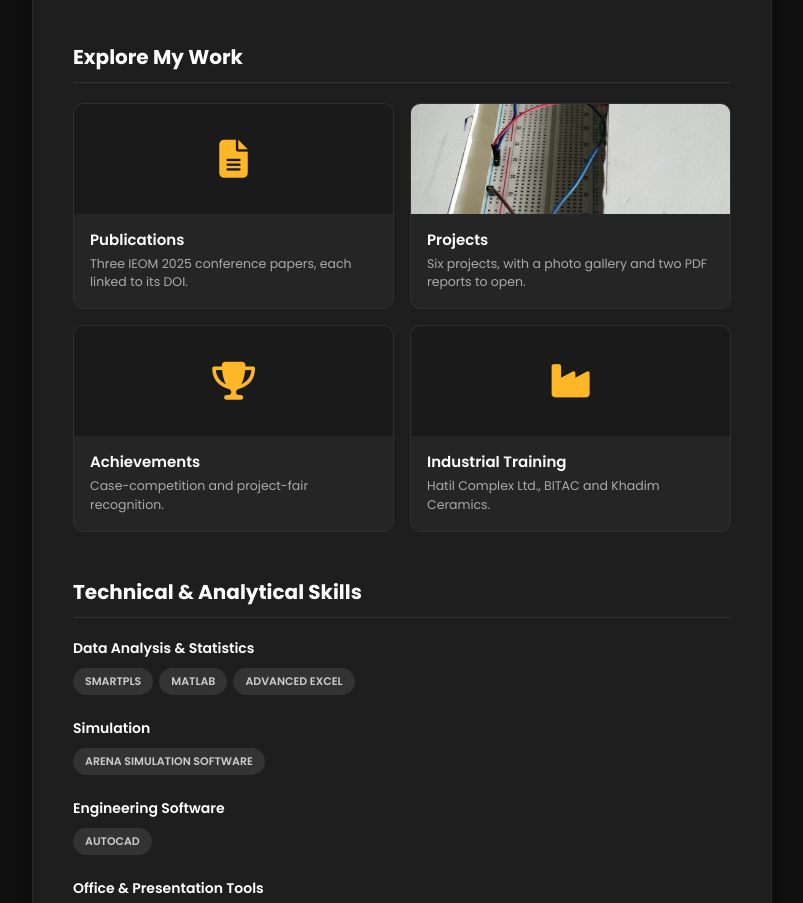
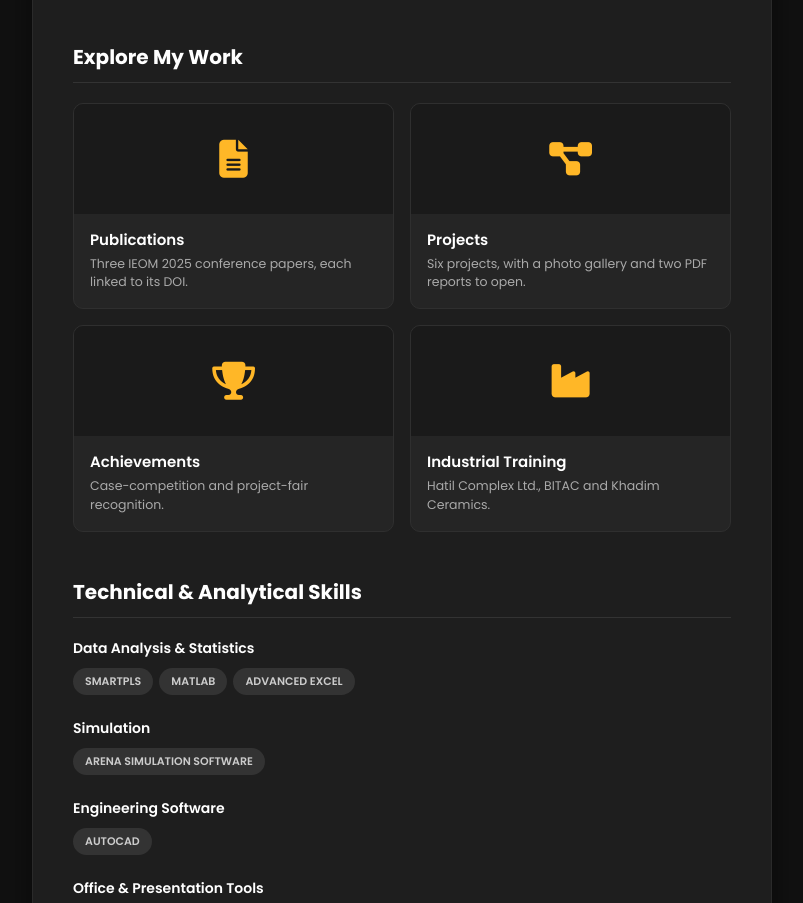
Before and after one commit to afzal-fardin/afzal.github.io, a plain HTML site: page index.html in a window 1280 px wide. Shown: the part 1036-1939 px from the top of the page, without its empty margins (418-1221 px from the left). Drawn offline with Linux system fonts and the light colour scheme; some icons are missing.

Commit message:
Add files via upload

```diff
--- a/index.html
+++ b/index.html
@@ -101,7 +101,7 @@
                         <div class="tile-text"><strong>Publications</strong><span>Three IEOM 2025 conference papers, each linked to its DOI.</span></div>
                     </a>
                     <a class="tile" href="projects.html">
-                        <div class="tile-visual"><img src="assets/images/projects/arduino-prototype-1-thumb.jpg" alt="Breadboard prototype of the automated brightness-adjustable light" loading="lazy" width="520" height="433"></div>
+                        <div class="tile-visual"><i class="fas fa-diagram-project" aria-hidden="true"></i></div>
                         <div class="tile-text"><strong>Projects</strong><span>Six projects, with a photo gallery and two PDF reports to open.</span></div>
                     </a>
                     <a class="tile" href="education.html#achievements">
--- a/style.css
+++ b/style.css
@@ -627,6 +627,7 @@ button:focus-visible {
     transition: transform 0.3s, border-color 0.3s;
 }
 .tile:hover { transform: translateY(-3px); border-color: #ffb727; }
+.text-content a.tile, .text-content a.tile:hover { text-decoration: none; color: inherit; font-weight: normal; }
 .tile-visual {
     height: 110px; background: #1a1a1a; display: flex; align-items: center; justify-content: center;
     color: #ffb727; font-size: 38px; overflow: hidden;
```
